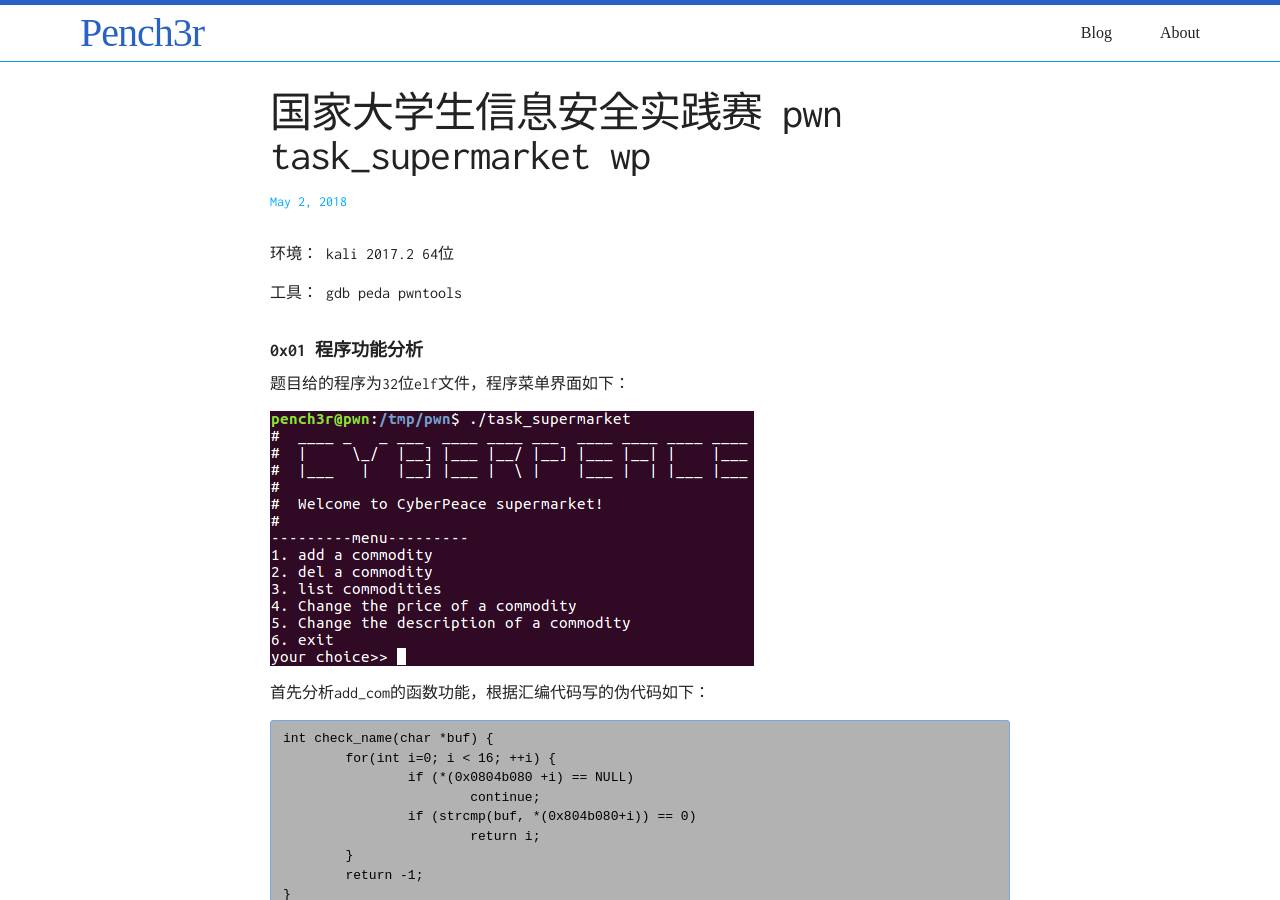
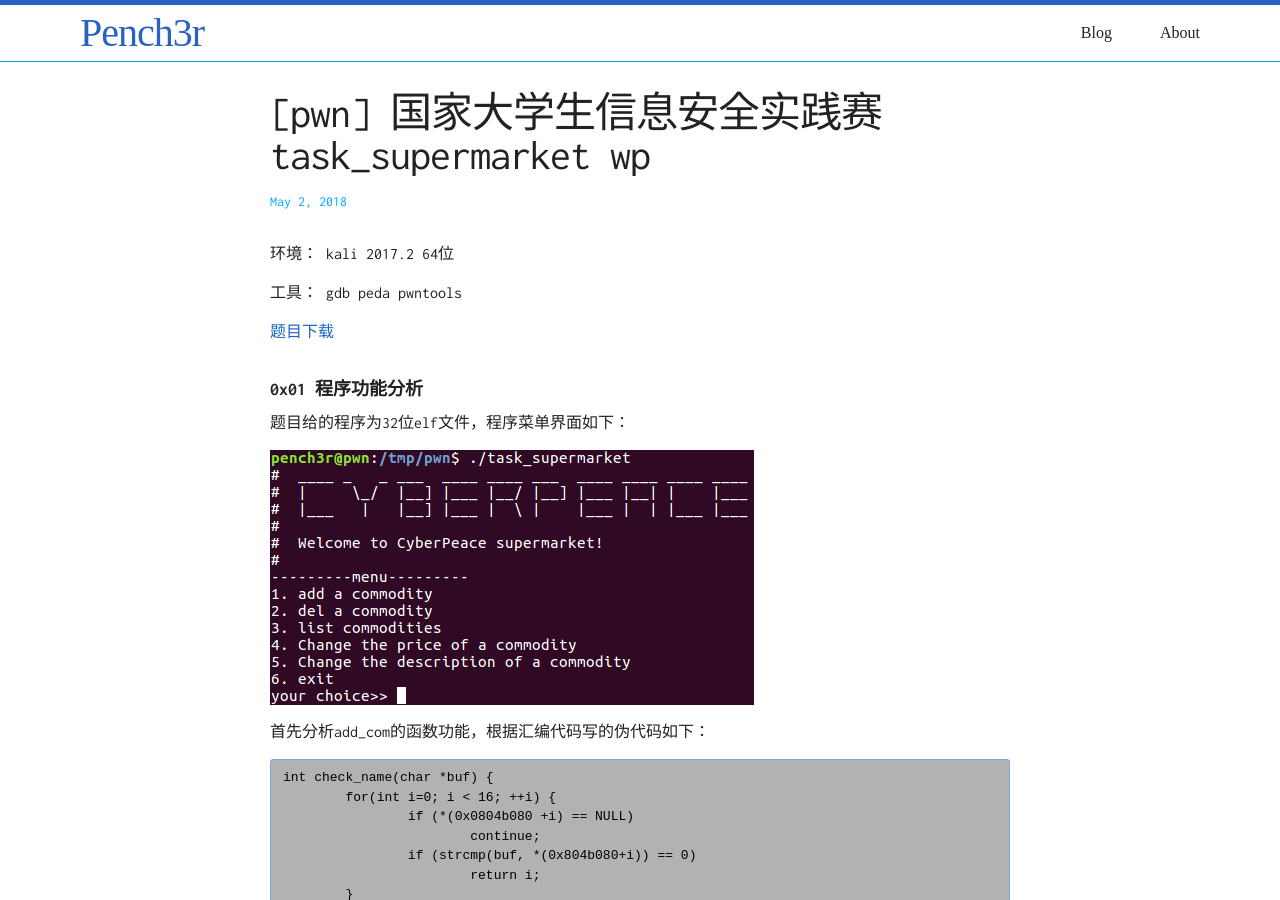
Before and after one commit to pench3r/OldBlog, a Jekyll site: the page built from _posts/2018-05-02-pwn-tasksupermarket-wp.md, in a window 1280 px wide and 900 px high. Built offline with Jekyll 4.4.1, drawn with Linux system fonts in a browser that asks for light colours; comment, search, counter and statistics services are not loaded.

Commit message:
Update 2018-05-02-pwn-tasksupermarket-wp.md

```diff
--- a/_posts/2018-05-02-pwn-tasksupermarket-wp.md
+++ b/_posts/2018-05-02-pwn-tasksupermarket-wp.md
@@ -1,11 +1,13 @@
 ---
 layout: post
-title: "国家大学生信息安全实践赛 pwn task_supermarket wp"
+title: "[pwn] 国家大学生信息安全实践赛 task_supermarket wp"
 ---
 
 环境： kali 2017.2 64位
 
 工具： gdb peda pwntools
+
+[题目下载](https://github.com/pench3r/pench3r.github.io/blob/master/images/201805/task_supermarket?raw=true)
 
 #### 0x01 程序功能分析 ####
 
```
